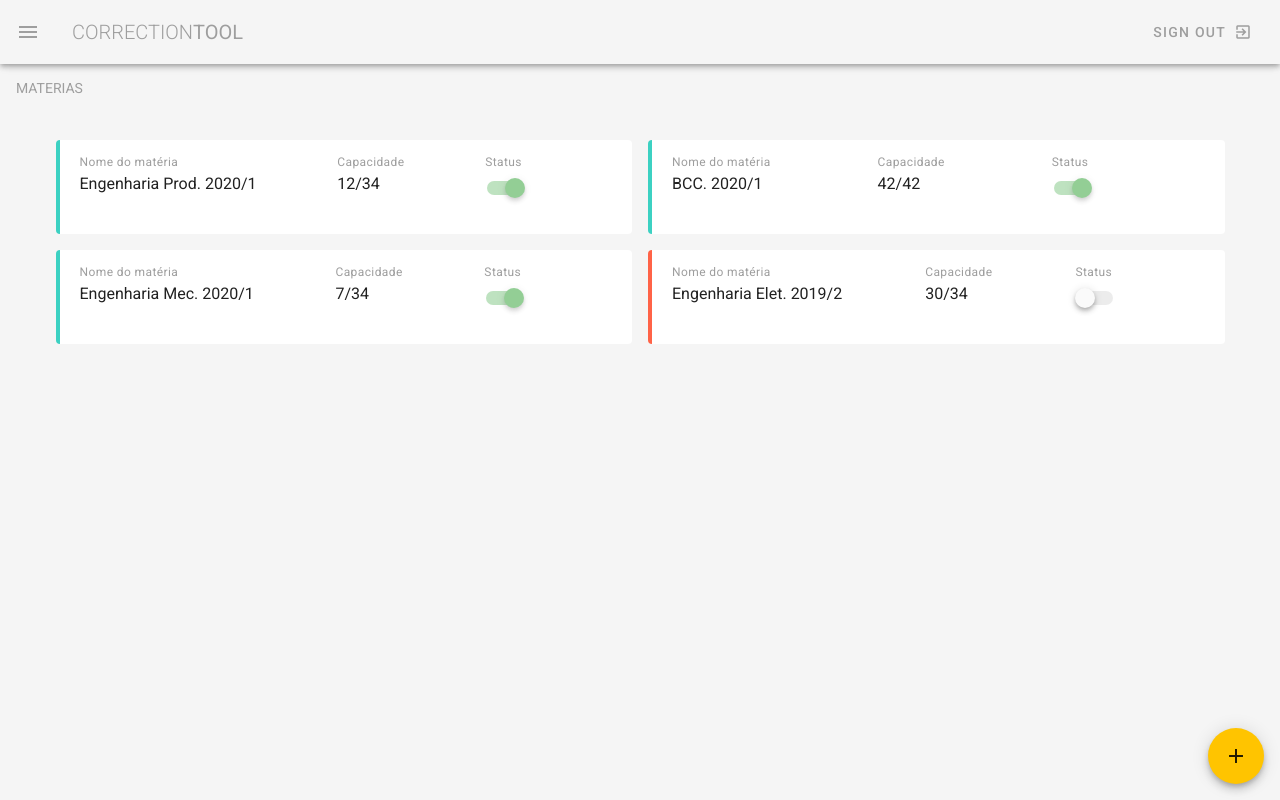
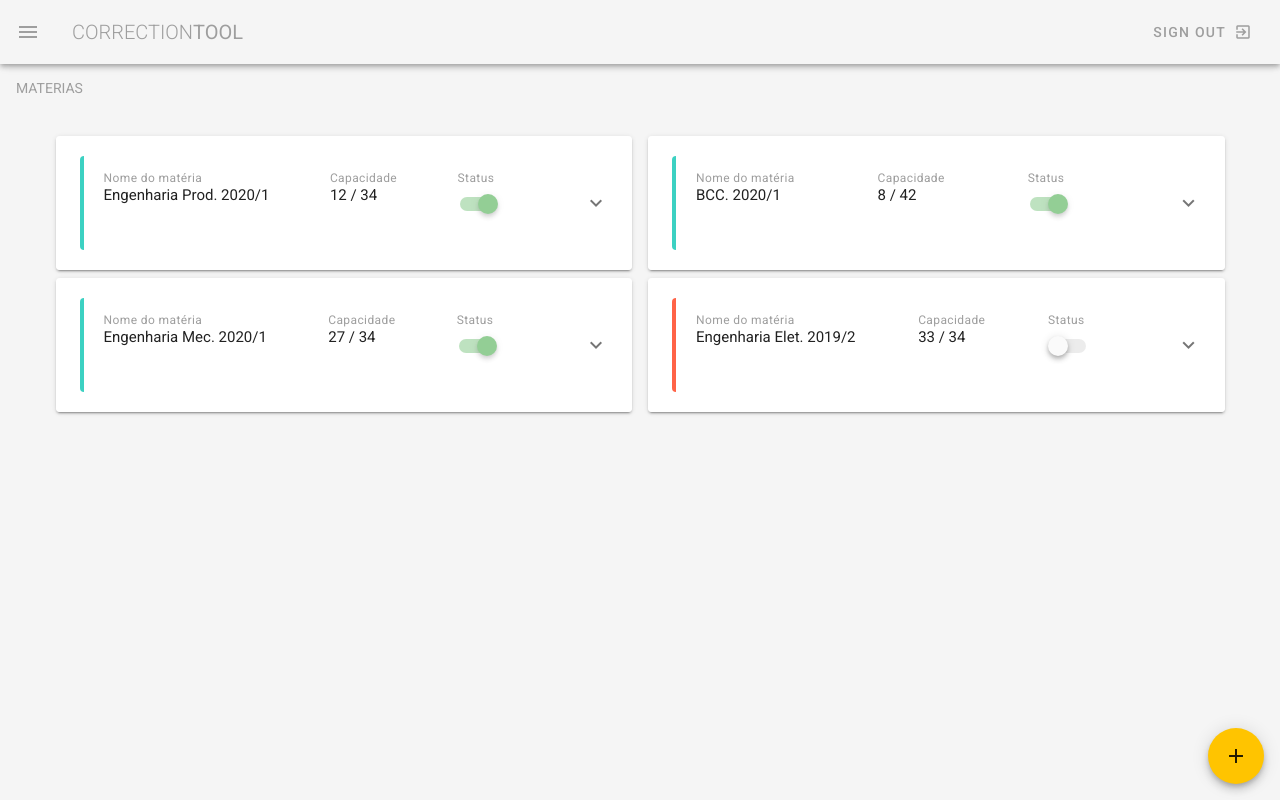
Before and after one commit to jorgetbg/CorrectionTool2.0, a Vue app in the folder frontend/: page /materias in a window 1280 px wide. Built offline with nearby package versions, Linux system fonts and the light colour scheme.

Commit message:
Expansion Panel em card de Matéria

```diff
--- a/frontend/src/components/pages/Materias.vue
+++ b/frontend/src/components/pages/Materias.vue
@@ -10,9 +10,11 @@
         </v-fab-transition>
       </v-layout>
 
-
       <v-row align-content="space-around">
         <v-col md="6" sm="12" class="px-2 py-1" v-for="(materia, i) in materias" :key="i">
+          <v-expansion-panels>
+            <v-expansion-panel>
+              <v-expansion-panel-header class>
                 <v-card flat :class="`${materia.status} materia px-2 my-1`">
                   <v-layout wrap class="pa-3">
                     <v-flex xs="12" md="4">
@@ -21,20 +23,26 @@
                     </v-flex>
                     <v-flex xs="6" md="1">
                       <div class="caption grey--text">Capacidade</div>
-                <div>{{materia.capacidade}}</div>
+                      <div>{{materia.lotacao}} / {{materia.capacidade}}</div>
                     </v-flex>
                     <v-flex xs="2" sm="4" md="1">
                       <div class="caption grey--text">Status</div>
-                <v-switch
-                  right
-                  class="my-0"
-                  v-model="materia.status"
-                  disabled
-                  color="green"
-                ></v-switch>
+                      <v-switch class="my-0" v-model="materia.status" disabled color="green"></v-switch>
                     </v-flex>
                   </v-layout>
                 </v-card>
+              </v-expansion-panel-header>
+              <v-expansion-panel-content>
+                <v-layout nowrap overflow-hidden>
+                    <v-flex v-for="(item, i) in materia.lotacao" :key="i">
+                      <div>
+                        <v-icon d-inline>person</v-icon>
+                      </div>
+                    </v-flex>
+                </v-layout>
+              </v-expansion-panel-content>
+            </v-expansion-panel>
+          </v-expansion-panels>
         </v-col>
       </v-row>
     </v-container>
@@ -47,10 +55,25 @@ export default {
   data() {
     return {
       materias: [
-        { nome: "Engenharia Prod. 2020/1", capacidade: "12/34", status: true },
-        { nome: "BCC. 2020/1", capacidade: "42/42", status: true },
-        { nome: "Engenharia Mec. 2020/1", capacidade: "7/34", status: true },
-        { nome: "Engenharia Elet. 2019/2", capacidade: "30/34", status: false }
+        {
+          nome: "Engenharia Prod. 2020/1",
+          capacidade: 34,
+          status: true,
+          lotacao: 12
+        },
+        { nome: "BCC. 2020/1", capacidade: 42, status: true, lotacao: 8 },
+        {
+          nome: "Engenharia Mec. 2020/1",
+          capacidade: 34,
+          status: true,
+          lotacao: 27
+        },
+        {
+          nome: "Engenharia Elet. 2019/2",
+          capacidade: 34,
+          status: false,
+          lotacao: 33
+        }
       ]
     };
   }
@@ -58,11 +81,10 @@ export default {
 </script>
 
 <style>
-
-.materia.true{
+.materia.true {
   border-left: 4px solid #3cd1c2;
 }
-.materia.false{
+.materia.false {
   border-left: 4px solid tomato;
 }
 </style>
```
Lines whose indentation alone changed are shown as unchanged.
